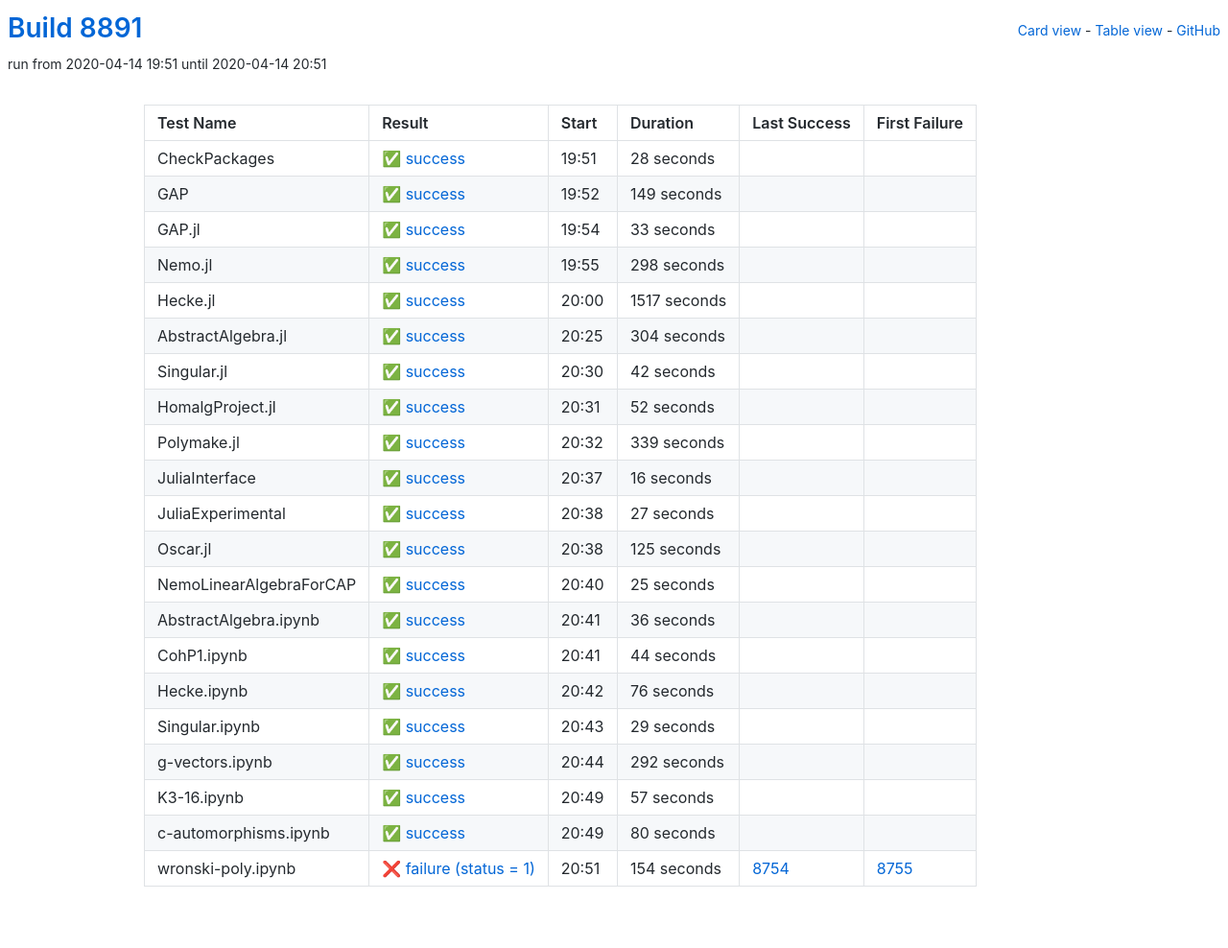
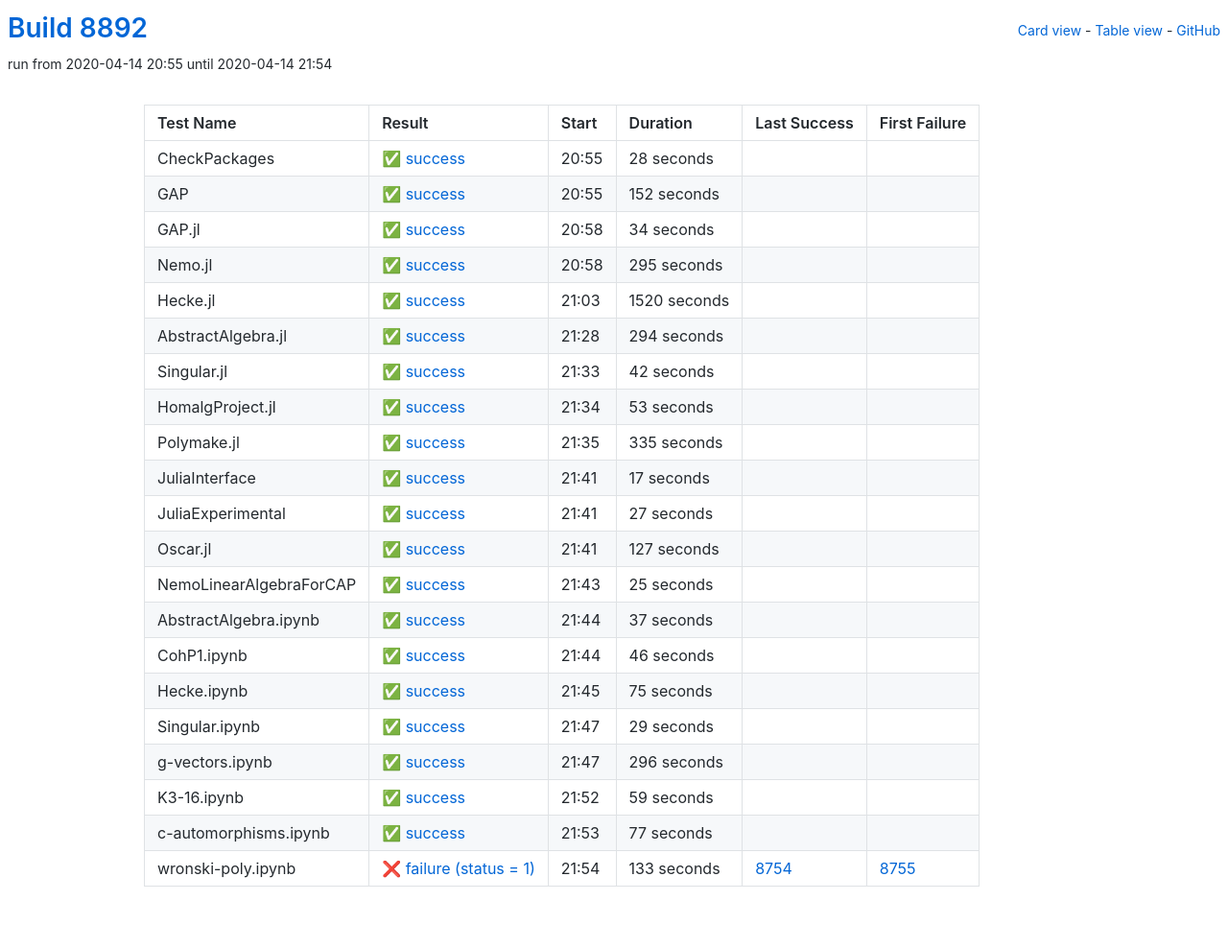
Before and after one commit to oscar-system/oscar-ci-status, a Jekyll site: the page built from table.html, in a window 1280 px wide. Shown: the whole page at 96% size. Built offline with Jekyll 4.4.1, drawn with Linux system fonts in a browser that asks for light colours.

Commit message:
Build 8892

```diff
--- a/_data/ci.yml
+++ b/_data/ci.yml
@@ -1,5 +1,5 @@
-build: 8891
-build_url: https://oscarci.mathematik.uni-kl.de/job/oscar/8891/
+build: 8892
+build_url: https://oscarci.mathematik.uni-kl.de/job/oscar/8892/
 job: oscar
 tests:
 - duration: 28
@@ -8,64 +8,64 @@ tests:
   first_failure_url: null
   last_success: false
   last_success_url: null
-  log: https://oscarci.mathematik.uni-kl.de/job/oscar/8891/artifact/logs/build-8891/CheckPackages.log
+  log: https://oscarci.mathematik.uni-kl.de/job/oscar/8892/artifact/logs/build-8892/CheckPackages.log
   name: CheckPackages
-  start: 2020-04-14 19:51
+  start: 2020-04-14 20:55
   status: success
   success: true
-- duration: 149
+- duration: 152
   exitcode: 0
   first_failure: false
   first_failure_url: null
   last_success: false
   last_success_url: null
-  log: https://oscarci.mathematik.uni-kl.de/job/oscar/8891/artifact/logs/build-8891/GAP.log
+  log: https://oscarci.mathematik.uni-kl.de/job/oscar/8892/artifact/logs/build-8892/GAP.log
   name: GAP
-  start: 2020-04-14 19:52
+  start: 2020-04-14 20:55
   status: success
   success: true
-- duration: 33
+- duration: 34
   exitcode: 0
   first_failure: false
   first_failure_url: null
   last_success: false
   last_success_url: null
-  log: https://oscarci.mathematik.uni-kl.de/job/oscar/8891/artifact/logs/build-8891/GAP.jl.log
+  log: https://oscarci.mathematik.uni-kl.de/job/oscar/8892/artifact/logs/build-8892/GAP.jl.log
   name: GAP.jl
-  start: 2020-04-14 19:54
+  start: 2020-04-14 20:58
   status: success
   success: true
-- duration: 298
+- duration: 295
   exitcode: 0
   first_failure: false
   first_failure_url: null
   last_success: false
   last_success_url: null
-  log: https://oscarci.mathematik.uni-kl.de/job/oscar/8891/artifact/logs/build-8891/Nemo.jl.log
+  log: https://oscarci.mathematik.uni-kl.de/job/oscar/8892/artifact/logs/build-8892/Nemo.jl.log
   name: Nemo.jl
-  start: 2020-04-14 19:55
+  start: 2020-04-14 20:58
   status: success
   success: true
-- duration: 1517
+- duration: 1520
   exitcode: 0
   first_failure: false
   first_failure_url: null
   last_success: false
   last_success_url: null
-  log: https://oscarci.mathematik.uni-kl.de/job/oscar/8891/artifact/logs/build-8891/Hecke.jl.log
+  log: https://oscarci.mathematik.uni-kl.de/job/oscar/8892/artifact/logs/build-8892/Hecke.jl.log
   name: Hecke.jl
-  start: 2020-04-14 20:00
+  start: 2020-04-14 21:03
   status: success
   success: true
-- duration: 304
+- duration: 294
   exitcode: 0
   first_failure: false
   first_failure_url: null
   last_success: false
   last_success_url: null
-  log: https://oscarci.mathematik.uni-kl.de/job/oscar/8891/artifact/logs/build-8891/AbstractAlgebra.jl.log
+  log: https://oscarci.mathematik.uni-kl.de/job/oscar/8892/artifact/logs/build-8892/AbstractAlgebra.jl.log
   name: AbstractAlgebra.jl
-  start: 2020-04-14 20:25
+  start: 2020-04-14 21:28
   status: success
   success: true
 - duration: 42
@@ -74,42 +74,42 @@ tests:
   first_failure_url: null
   last_success: false
   last_success_url: null
-  log: https://oscarci.mathematik.uni-kl.de/job/oscar/8891/artifact/logs/build-8891/Singular.jl.log
+  log: https://oscarci.mathematik.uni-kl.de/job/oscar/8892/artifact/logs/build-8892/Singular.jl.log
   name: Singular.jl
-  start: 2020-04-14 20:30
+  start: 2020-04-14 21:33
   status: success
   success: true
-- duration: 52
+- duration: 53
   exitcode: 0
   first_failure: false
   first_failure_url: null
   last_success: false
   last_success_url: null
-  log: https://oscarci.mathematik.uni-kl.de/job/oscar/8891/artifact/logs/build-8891/HomalgProject.jl.log
+  log: https://oscarci.mathematik.uni-kl.de/job/oscar/8892/artifact/logs/build-8892/HomalgProject.jl.log
   name: HomalgProject.jl
-  start: 2020-04-14 20:31
+  start: 2020-04-14 21:34
   status: success
   success: true
-- duration: 339
+- duration: 335
   exitcode: 0
   first_failure: false
   first_failure_url: null
   last_success: false
   last_success_url: null
-  log: https://oscarci.mathematik.uni-kl.de/job/oscar/8891/artifact/logs/build-8891/Polymake.jl.log
+  log: https://oscarci.mathematik.uni-kl.de/job/oscar/8892/artifact/logs/build-8892/Polymake.jl.log
   name: Polymake.jl
-  start: 2020-04-14 20:32
+  start: 2020-04-14 21:35
   status: success
   success: true
-- duration: 16
+- duration: 17
   exitcode: 0
   first_failure: false
   first_failure_url: null
   last_success: false
   last_success_url: null
-  log: https://oscarci.mathematik.uni-kl.de/job/oscar/8891/artifact/logs/build-8891/JuliaInterface.log
+  log: https://oscarci.mathematik.uni-kl.de/job/oscar/8892/artifact/logs/build-8892/JuliaInterface.log
   name: JuliaInterface
-  start: 2020-04-14 20:37
+  start: 2020-04-14 21:41
   status: success
   success: true
 - duration: 27
@@ -118,20 +118,20 @@ tests:
   first_failure_url: null
   last_success: false
   last_success_url: null
-  log: https://oscarci.mathematik.uni-kl.de/job/oscar/8891/artifact/logs/build-8891/JuliaExperimental.log
+  log: https://oscarci.mathematik.uni-kl.de/job/oscar/8892/artifact/logs/build-8892/JuliaExperimental.log
   name: JuliaExperimental
-  start: 2020-04-14 20:38
+  start: 2020-04-14 21:41
   status: success
   success: true
-- duration: 125
+- duration: 127
   exitcode: 0
   first_failure: false
   first_failure_url: null
   last_success: false
   last_success_url: null
-  log: https://oscarci.mathematik.uni-kl.de/job/oscar/8891/artifact/logs/build-8891/Oscar.jl.log
+  log: https://oscarci.mathematik.uni-kl.de/job/oscar/8892/artifact/logs/build-8892/Oscar.jl.log
   name: Oscar.jl
-  start: 2020-04-14 20:38
+  start: 2020-04-14 21:41
   status: success
   success: true
 - duration: 25
@@ -140,42 +140,42 @@ tests:
   first_failure_url: null
   last_success: false
   last_success_url: null
-  log: https://oscarci.mathematik.uni-kl.de/job/oscar/8891/artifact/logs/build-8891/NemoLinearAlgebraForCAP.log
+  log: https://oscarci.mathematik.uni-kl.de/job/oscar/8892/artifact/logs/build-8892/NemoLinearAlgebraForCAP.log
   name: NemoLinearAlgebraForCAP
-  start: 2020-04-14 20:40
+  start: 2020-04-14 21:43
   status: success
   success: true
-- duration: 36
+- duration: 37
   exitcode: 0
   first_failure: false
   first_failure_url: null
   last_success: false
   last_success_url: null
-  log: https://oscarci.mathematik.uni-kl.de/job/oscar/8891/artifact/logs/build-8891/AbstractAlgebra.ipynb.log
+  log: https://oscarci.mathematik.uni-kl.de/job/oscar/8892/artifact/logs/build-8892/AbstractAlgebra.ipynb.log
   name: AbstractAlgebra.ipynb
-  start: 2020-04-14 20:41
+  start: 2020-04-14 21:44
   status: success
   success: true
-- duration: 44
+- duration: 46
   exitcode: 0
   first_failure: false
   first_failure_url: null
   last_success: false
   last_success_url: null
-  log: https://oscarci.mathematik.uni-kl.de/job/oscar/8891/artifact/logs/build-8891/CohP1.ipynb.log
+  log: https://oscarci.mathematik.uni-kl.de/job/oscar/8892/artifact/logs/build-8892/CohP1.ipynb.log
   name: CohP1.ipynb
-  start: 2020-04-14 20:41
+  start: 2020-04-14 21:44
   status: success
   success: true
-- duration: 76
+- duration: 75
   exitcode: 0
   first_failure: false
   first_failure_url: null
   last_success: false
   last_success_url: null
-  log: https://oscarci.mathematik.uni-kl.de/job/oscar/8891/artifact/logs/build-8891/Hecke.ipynb.log
+  log: https://oscarci.mathematik.uni-kl.de/job/oscar/8892/artifact/logs/build-8892/Hecke.ipynb.log
   name: Hecke.ipynb
-  start: 2020-04-14 20:42
+  start: 2020-04-14 21:45
   status: success
   success: true
 - duration: 29
@@ -184,52 +184,52 @@ tests:
   first_failure_url: null
   last_success: false
   last_success_url: null
-  log: https://oscarci.mathematik.uni-kl.de/job/oscar/8891/artifact/logs/build-8891/Singular.ipynb.log
+  log: https://oscarci.mathematik.uni-kl.de/job/oscar/8892/artifact/logs/build-8892/Singular.ipynb.log
   name: Singular.ipynb
-  start: 2020-04-14 20:43
+  start: 2020-04-14 21:47
   status: success
   success: true
-- duration: 292
+- duration: 296
   exitcode: 0
   first_failure: false
   first_failure_url: null
   last_success: false
   last_success_url: null
-  log: https://oscarci.mathematik.uni-kl.de/job/oscar/8891/artifact/logs/build-8891/g-vectors.ipynb.log
+  log: https://oscarci.mathematik.uni-kl.de/job/oscar/8892/artifact/logs/build-8892/g-vectors.ipynb.log
   name: g-vectors.ipynb
-  start: 2020-04-14 20:44
+  start: 2020-04-14 21:47
   status: success
   success: true
-- duration: 57
+- duration: 59
   exitcode: 0
   first_failure: false
   first_failure_url: null
   last_success: false
   last_success_url: null
-  log: https://oscarci.mathematik.uni-kl.de/job/oscar/8891/artifact/logs/build-8891/K3-16.ipynb.log
+  log: https://oscarci.mathematik.uni-kl.de/job/oscar/8892/artifact/logs/build-8892/K3-16.ipynb.log
   name: K3-16.ipynb
-  start: 2020-04-14 20:49
+  start: 2020-04-14 21:52
   status: success
   success: true
-- duration: 80
+- duration: 77
   exitcode: 0
   first_failure: false
   first_failure_url: null
   last_success: false
   last_success_url: null
-  log: https://oscarci.mathematik.uni-kl.de/job/oscar/8891/artifact/logs/build-8891/c-automorphisms.ipynb.log
+  log: https://oscarci.mathematik.uni-kl.de/job/oscar/8892/artifact/logs/build-8892/c-automorphisms.ipynb.log
   name: c-automorphisms.ipynb
-  start: 2020-04-14 20:49
+  start: 2020-04-14 21:53
   status: success
   success: true
-- duration: 154
+- duration: 133
   exitcode: 1
   first_failure: 8755
   first_failure_url: https://oscarci.mathematik.uni-kl.de/job/oscar/8755/
   last_success: 8754
   last_success_url: https://oscarci.mathematik.uni-kl.de/job/oscar/8754/
-  log: https://oscarci.mathematik.uni-kl.de/job/oscar/8891/artifact/logs/build-8891/wronski-poly.ipynb.log
+  log: https://oscarci.mathematik.uni-kl.de/job/oscar/8892/artifact/logs/build-8892/wronski-poly.ipynb.log
   name: wronski-poly.ipynb
-  start: 2020-04-14 20:51
+  start: 2020-04-14 21:54
   status: failure
   success: false
```
Also changed, not shown: README.md.
